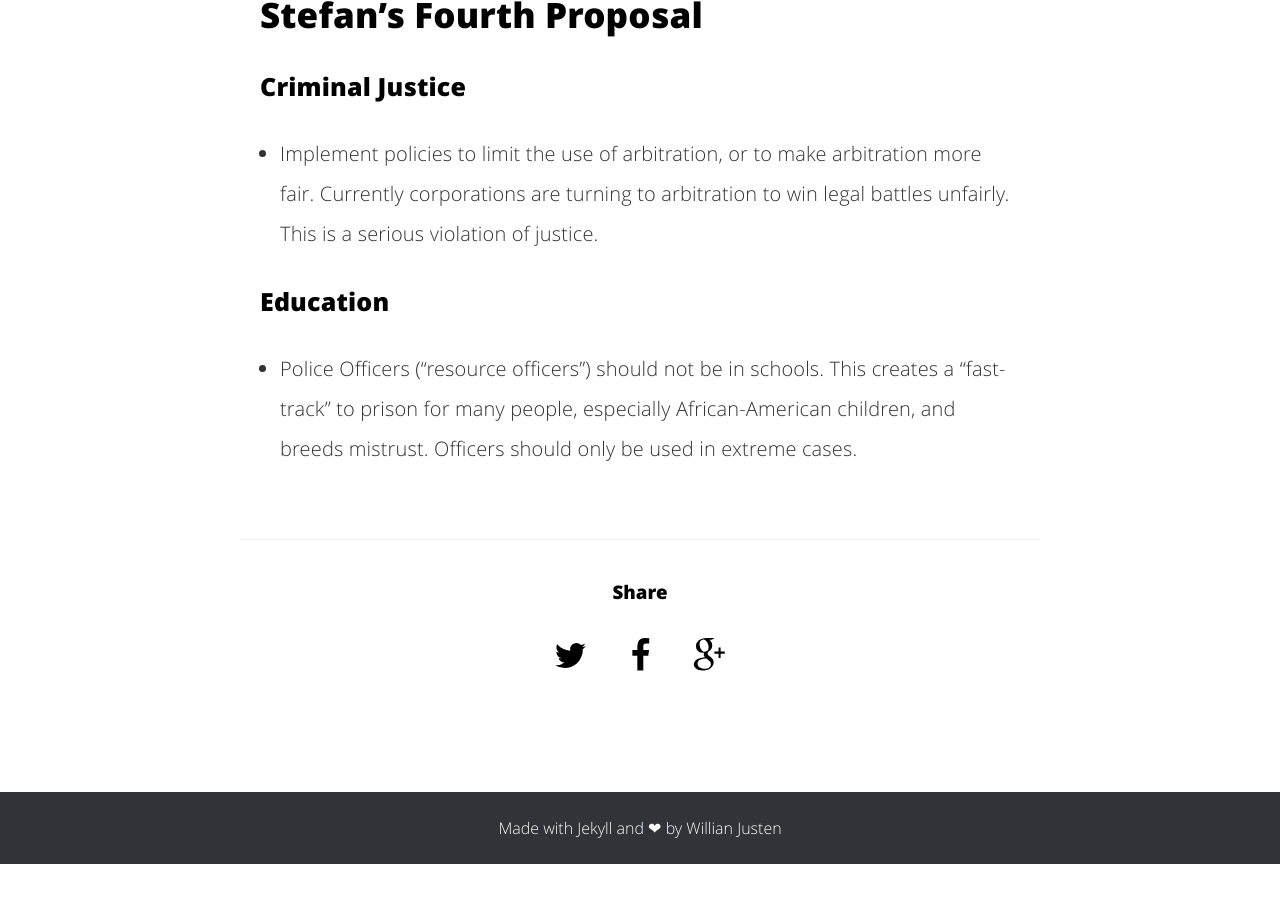
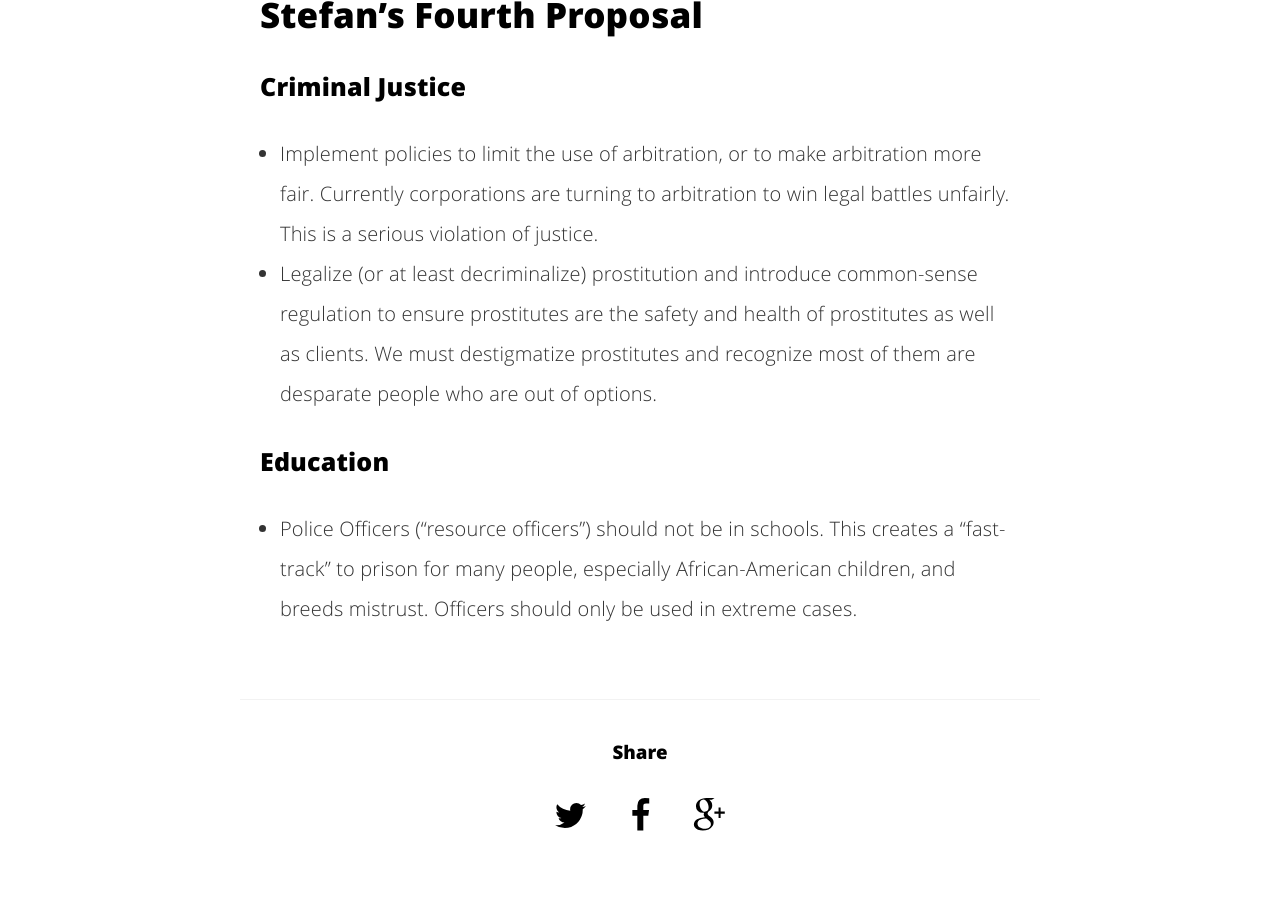
Before and after one commit to UnsolvedCypher/improving-america, a Jekyll site: the page built from ideas.md, in a window 1280 px wide and 900 px high, scrolled down 5481 px. Built offline with Jekyll 4.4.1, drawn with Linux system fonts in a browser that asks for light colours; before the commit the page ends 6345 px from its top, so only the background shows below that.

Commit message:
Work on Fourth Proposal (Legalize Prostitution)

```diff
--- a/ideas.md
+++ b/ideas.md
@@ -101,6 +101,7 @@ Stefan's Fourth Proposal
 
 ### Criminal Justice
 - Implement policies to limit the use of arbitration, or to make arbitration more fair. Currently corporations are turning to arbitration to win legal battles unfairly. This is a serious violation of justice.
+- Legalize (or at least decriminalize) prostitution and introduce common-sense regulation to ensure prostitutes are the safety and health of prostitutes as well as clients. We must destigmatize prostitutes and recognize most of them are desparate people who are out of options.
 
 ### Education
 - Police Officers ("resource officers") should not be in schools. This creates a "fast-track" to prison for many people, especially African-American children, and breeds mistrust. Officers should only be used in extreme cases.
```
